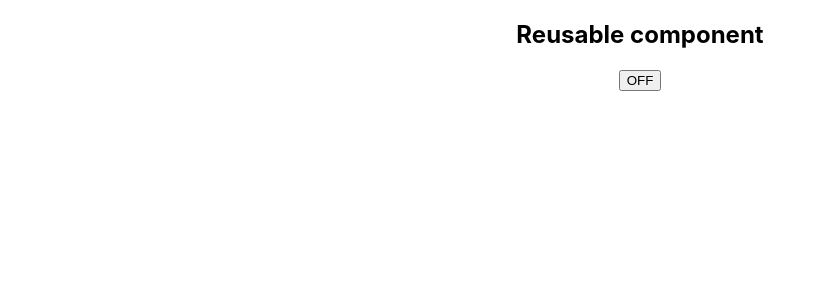
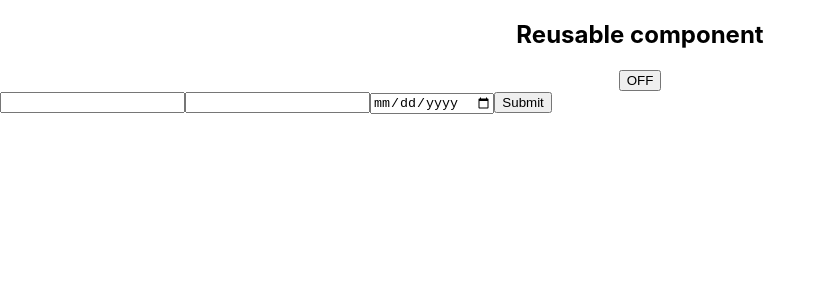
Before and after one commit to shemajolivetgislain/react-levelup, a React (Create React App) app: page / in a window 1280 px wide. Shown: the top 300 px of the page, without its empty margins (0-826 px from the left). Built offline with nearby package versions, Linux system fonts and the light colour scheme.

Commit message:
input fields

```diff
--- a/src/App.js
+++ b/src/App.js
@@ -1,12 +1,16 @@
 import "./App.css";
 import React from "react";
 import Tooglestatus from "./components/Tooglestatus";
+import Login from "./Pages/Login";
+
 
 function App() {
   return (
     <div>
 
       <Tooglestatus title="Reusable component" content= "here is how make reusable component"/>
+      <Login/>
+
     </div>
   );
 }
--- /dev/null
+++ b/src/Pages/Login.jsx
@@ -0,0 +1,32 @@
+import React from 'react'
+import Input from '../components/Input'
+function Login() {
+  return (
+    <form>
+      <Input
+        type="text"
+        onChange={(e) => console.log(e.target.value)}
+        name="username"
+        pleaceholder="username"
+      />
+      <Input
+        type="password"
+        onChange={(e) => console.log(e.target.value)}
+        name="username"
+        pleaceholder="password"
+      />
+      <Input
+        type="date"
+        onChange={(e) => console.log(e.target.value)}
+        name="Submit"
+      />
+      <Input
+        type="submit"
+        onChange={(e) => console.log(e.target.value)}
+        name="Submit"
+      />
+    </form>
+  );
+}
+
+export default Login
--- /dev/null
+++ b/src/components/Input.jsx
@@ -0,0 +1,7 @@
+import React from 'react'
+
+function Input({type, value, onChange,name}) {
+  return <input type={type} onChange={onChange} name={name} value={value}/>;
+}
+
+export default Input
```
